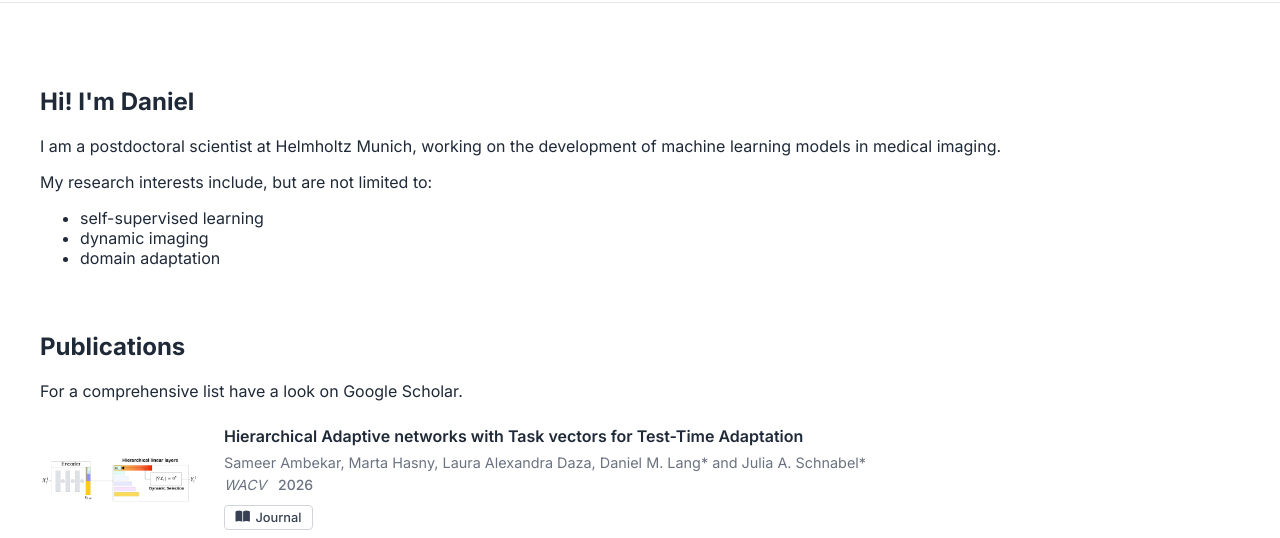
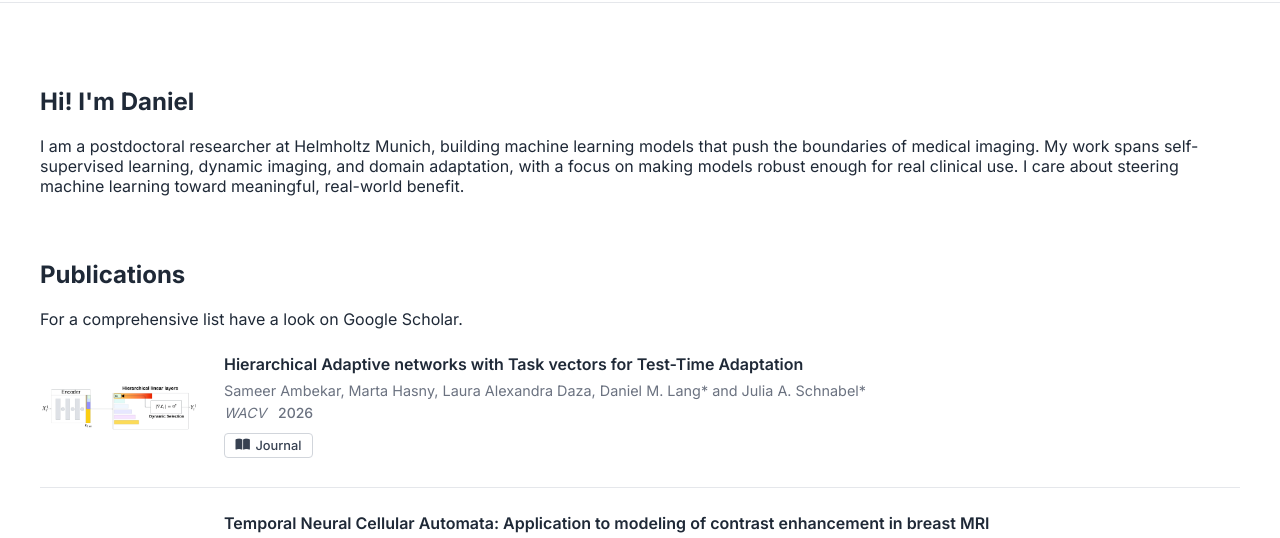
Before and after one commit to LangDaniel/langdaniel.github.io, an Astro site: page / in a window 1280 px wide. Shown: the part 140-678 px from the top of the page. Built offline with nearby package versions, Linux system fonts and the light colour scheme; Astro itself is replaced by a stand-in of ours.

Commit message:
new about

```diff
--- a/src/content/about.md
+++ b/src/content/about.md
@@ -1,7 +1,3 @@
-I am a postdoctoral scientist at Helmholtz Munich, working on the development of machine learning models in medical imaging.
-
-My research interests include, but are not limited to:
-
-- self-supervised learning
-- dynamic imaging
-- domain adaptation
+I am a postdoctoral researcher at Helmholtz Munich, building machine learning models that push the boundaries of medical imaging.
+My work spans self-supervised learning, dynamic imaging, and domain adaptation, with a focus on making models robust enough for real clinical use.
+I care about steering machine learning toward meaningful, real-world benefit.
```
